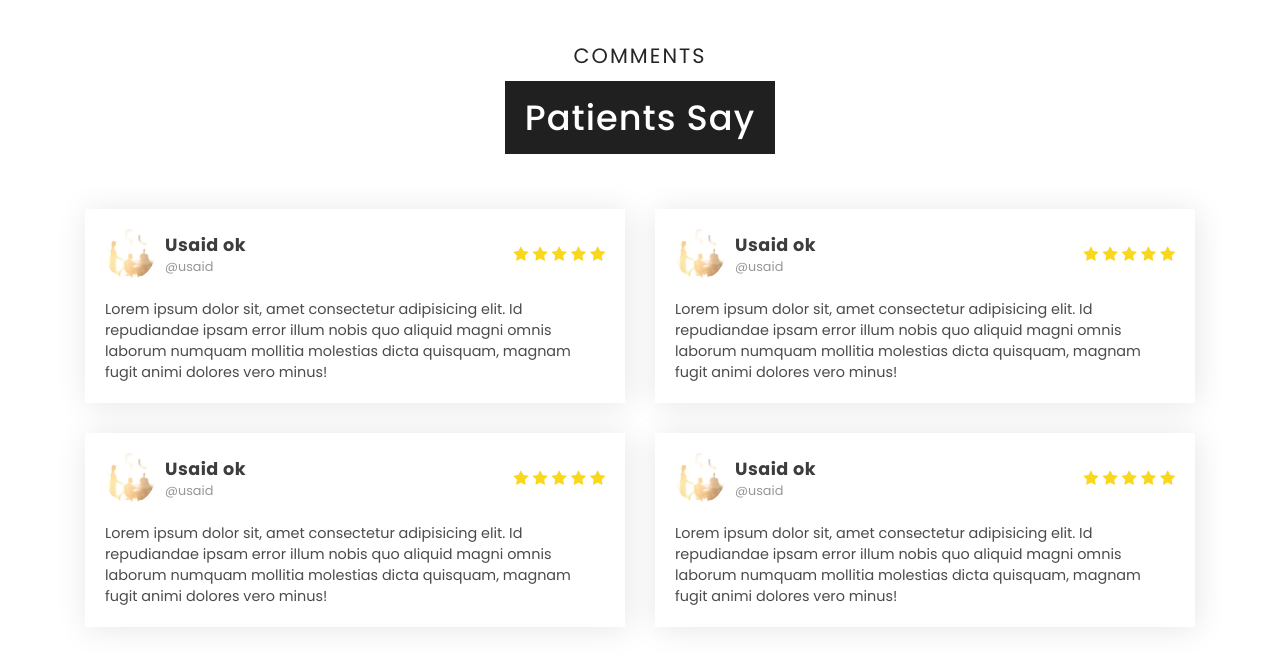
After one commit to UsaidDev/Hospital_Management, a Django app: page /feedback/ in a window 1280 px wide. The commit adds this page. Shown: the top 668 px of the page. Run offline with Django 5.2, Linux system fonts and the light colour scheme.

Commit message:
Feedback design Completed

```diff
--- /dev/null
+++ b/app/Templates/feedback.html
@@ -0,0 +1,127 @@
+{% load static %}
+<!DOCTYPE html>
+<html lang="en">
+
+<head>
+    <meta charset="UTF-8">
+    <meta name="viewport" content="width=device-width, initial-scale=1.0">
+    <link rel="stylesheet" href="{% static 'css/feedback.css' %}">
+    <link rel="stylesheet" href="https://cdnjs.cloudflare.com/ajax/libs/font-awesome/4.7.0/css/font-awesome.min.css">
+    <title>Feedback</title>
+</head>
+<body>
+    <section id="testimonials">
+        <div class="testimonial-heading">
+            <span>Comments</span>
+            <h1>Patients Say</h1>
+        </div>
+        <!--Testimonial-->
+        <div class="testimonial-box-container">
+            <div class="testimonial-box">
+                <div class="box-top">
+                    <div class="profile">
+                        <div class="profile-img">
+                            <img src="../static/images/banner.jpg" alt="">
+                        </div>
+                        <div class="name-user">
+                            <strong>Usaid ok</strong>
+                            <span>@usaid</span>
+                        </div>
+                    </div>
+                    <div class="reviews">
+                        <i class="fa fa-star"></i>
+                        <i class="fa fa-star"></i>
+                        <i class="fa fa-star"></i>
+                        <i class="fa fa-star"></i>
+                        <i class="fa fa-star"></i>
+                    </div>
+                </div>
+                <!--Comments-->
+                <div class="patients-comment">
+                    <p>Lorem ipsum dolor sit, amet consectetur adipisicing elit. Id repudiandae ipsam error illum nobis
+                        quo aliquid magni omnis laborum numquam mollitia molestias dicta quisquam, magnam fugit animi
+                        dolores vero minus!</p>
+                </div>
+            </div>
+            <div class="testimonial-box">
+                <div class="box-top">
+                    <div class="profile">
+                        <div class="profile-img">
+                            <img src="../static/images/banner.jpg" alt="">
+                        </div>
+                        <div class="name-user">
+                            <strong>Usaid ok</strong>
+                            <span>@usaid</span>
+                        </div>
+                    </div>
+                    <div class="reviews">
+                        <i class="fa fa-star"></i>
+                        <i class="fa fa-star"></i>
+                        <i class="fa fa-star"></i>
+                        <i class="fa fa-star"></i>
+                        <i class="fa fa-star"></i>
+                    </div>
+                </div>
+                <!--Comments-->
+                <div class="patients-comment">
+                    <p>Lorem ipsum dolor sit, amet consectetur adipisicing elit. Id repudiandae ipsam error illum nobis
+                        quo aliquid magni omnis laborum numquam mollitia molestias dicta quisquam, magnam fugit animi
+                        dolores vero minus!</p>
+                </div>
+            </div>
+            <div class="testimonial-box">
+                <div class="box-top">
+                    <div class="profile">
+                        <div class="profile-img">
+                            <img src="../static/images/banner.jpg" alt="">
+                        </div>
+                        <div class="name-user">
+                            <strong>Usaid ok</strong>
+                            <span>@usaid</span>
+                        </div>
+                    </div>
+                    <div class="reviews">
+                        <i class="fa fa-star"></i>
+                        <i class="fa fa-star"></i>
+                        <i class="fa fa-star"></i>
+                        <i class="fa fa-star"></i>
+                        <i class="fa fa-star"></i>
+                    </div>
+                </div>
+                <!--Comments-->
+                <div class="patients-comment">
+                    <p>Lorem ipsum dolor sit, amet consectetur adipisicing elit. Id repudiandae ipsam error illum nobis
+                        quo aliquid magni omnis laborum numquam mollitia molestias dicta quisquam, magnam fugit animi
+                        dolores vero minus!</p>
+                </div>
+            </div>
+            <div class="testimonial-box">
+                <div class="box-top">
+                    <div class="profile">
+                        <div class="profile-img">
+                            <img src="../static/images/banner.jpg" alt="">
+                        </div>
+                        <div class="name-user">
+                            <strong>Usaid ok</strong>
+                            <span>@usaid</span>
+                        </div>
+                    </div>
+                    <div class="reviews">
+                        <i class="fa fa-star"></i>
+                        <i class="fa fa-star"></i>
+                        <i class="fa fa-star"></i>
+                        <i class="fa fa-star"></i>
+                        <i class="fa fa-star"></i>
+                    </div>
+                </div>
+                <!--Comments-->
+                <div class="patients-comment">
+                    <p>Lorem ipsum dolor sit, amet consectetur adipisicing elit. Id repudiandae ipsam error illum nobis
+                        quo aliquid magni omnis laborum numquam mollitia molestias dicta quisquam, magnam fugit animi
+                        dolores vero minus!</p>
+                </div>
+            </div>
+        </div>
+    </section>
+</body>
+</html>
--- a/app/Templates/index.html
+++ b/app/Templates/index.html
@@ -36,6 +36,9 @@
                     </li>
                     <li class="nav-item ">
                         <a class="nav-link" href="{% url 'booking' %}">Booking</a>
+                    </li>
+                    <li class="nav-item ">
+                        <a class="nav-link" href="{% url 'feedback' %}">Feedback</a>
                     </li>
                 </ul>
                 {% if user %}
--- /dev/null
+++ b/app/static/css/feedback.css
@@ -0,0 +1,128 @@
+@import url('https://fonts.googleapis.com/css2?family=Poppins:ital,wght@0,100;0,200;0,300;0,400;0,500;0,600;0,700;0,800;0,900;1,100;1,200;1,300;1,400;1,500;1,600;1,700;1,800;1,900&display=swap');
+*{
+    margin: 0px;
+    padding: 0px;
+    font-family: 'Poppins';
+}
+a{
+    text-decoration: none;
+}
+#testimonials{
+    display: flex;
+    justify-content: center;
+    align-items: center;
+    flex-direction: column;
+    width: 100%;
+}
+.testimonial-heading{
+    letter-spacing: 1px;
+    margin: 30px 0px;
+    padding: 10px 20px;
+    display: flex;
+    flex-direction: column;
+    justify-content: center;
+    align-items: center;
+}
+.testimonial-heading h1{
+    font-size: 2.2rem;
+    font-weight: 500;
+    background-color:#202020;
+    color: #ffff;
+    padding: 10px 20px;
+}
+.testimonial-heading span{
+    font-size: 1.3rem;
+    color: #252525;
+    margin-bottom: 10px;
+    letter-spacing: 2px;
+    text-transform: uppercase;
+}
+.testimonial-box-container{
+    display: flex;
+    justify-content: center;
+    align-items: center;
+    flex-wrap: wrap;
+    width: 100%;
+}
+.testimonial-box{
+    width: 500px;
+    box-shadow: 2px 2px 30px rgba(0, 0, 0, 0.1);
+    background-color: #fff;
+    padding: 20px;
+    margin: 15px;
+    cursor: pointer;
+}
+.profile-img{
+    width:50px;
+    height: 50px;
+    border-radius:50%;
+    overflow: hidden;
+    margin-right: 10px;
+}
+.profile-img img{
+    width: 100%;
+    height:100%;
+    object-fit: cover;
+    object-position: center;
+}
+.profile{
+    display: flex;
+    align-items: center;
+}
+.name-user{
+    display: flex;
+    flex-direction: column;
+}
+.name-user strong{
+    color: #3d3d3d;
+    font-size: 1.1rem;
+    letter-spacing: 0.5px;
+}
+.name-user span{
+    color: #979797;
+    font-size: 0.8rem;
+}
+.reviews{
+    color: #f9d71c;
+}
+.box-top{
+    display: flex;
+    justify-content:space-between;
+    align-items: center;
+    margin-bottom: 20px;
+}
+.patients-comment p{
+    font-size:0.9rem;
+    color: #4b4b4b;
+}
+.testimonial-box:hover{
+    transform:translateY(-10px);
+    transition: all ease 0.3s;
+}
+@media(max-width:1060px){
+    .testimonial-box{
+        width: 45%;
+        padding: 10px;
+    }
+}
+@media(max-width:790px){
+    .testimonial-box{
+        width: 100%;
+    }
+    .testimonial-heading h1{
+        font-size: 1.4rem;
+    }
+}
+@media(max-width:340px){
+    .box-top{
+        flex-wrap: wrap;
+        margin-bottom: 10px;
+    }
+    .reviews{
+        margin-top: 10px;
+    }
+}
+::selection{
+    color: #fff;
+    background-color: #252525;
+}
--- a/app/urls.py
+++ b/app/urls.py
@@ -12,5 +12,6 @@ urlpatterns = [
     path('create/', views.Create_dpt, name='create'),
     path('login/', views.Login, name='login'),
     path('signup/', views.Signup, name='signup'),
-    path('logout/', views.Logout,name='logout'),
+    path('logout/', views.Logout, name='logout'),
+    path('feedback/', views.Feedback , name='feedback'),
 ]
--- a/app/views.py
+++ b/app/views.py
@@ -9,7 +9,7 @@ from . models import Booking
 from django.contrib.auth.decorators import login_required
 
 # Create your views here.
-
+@login_required(login_url='login')
 def MainPage(request):
     user = request.user
     departments = Departments.objects.all()
@@ -103,3 +103,6 @@ def Login(request):
 def Logout(request):
     logout(request)
     return redirect('home')
+
+def Feedback(request):
+    return render(request, 'feedback.html')
--- a/project/settings.py
+++ b/project/settings.py
@@ -121,6 +121,7 @@ USE_TZ = True
 
 STATIC_URL = 'static/'
 LOGIN_REDIRECT_URL = '/'
+SITE_ID = 1
 
 # Default primary key field type
 # https://docs.djangoproject.com/en/5.0/ref/settings/#default-auto-field
```
Also changed, not shown: app/Templates/booking.html (+4 -3 lines), app/static/css/booking.css (+29 -14 lines), uploads/doctors/managing_Director_xb59IEe.jpg (added).
